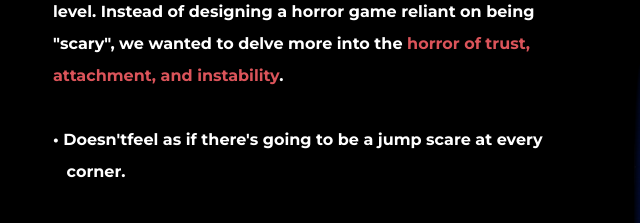
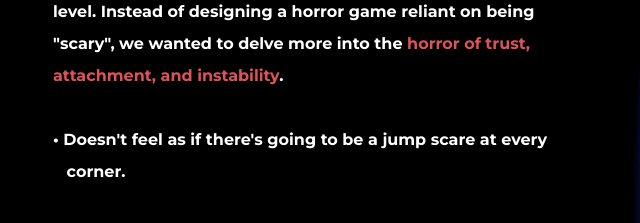
Before and after one commit to Vweiss4/Website, a plain HTML site: page index.html in a window 1280 px wide. Shown: the part 3520-3743 px from the top of the page, 17-657 px from the left. Drawn offline with nearby package versions, Linux system fonts and the light colour scheme.

Commit message:
Update index.html

```diff
--- a/index.html
+++ b/index.html
@@ -150,7 +150,7 @@ We are currently working on a game about friendship.</p>
         <p class="u-custom-font u-text u-text-1"><b>Buddy Simulator 1984 is a <span class="u-text-palette-2-base">unique horror experience</span> that can individually connect with each player on a very personalized level. Instead of designing a horror game reliant on being "scary", we wanted to delve more into the <span class="u-text-palette-2-base">horror of trust, attachment, and instability</span>.</b>
           <br>
           <br>
-          <span style="font-weight: 700;">• Doesn't</span><b>feel as if there's going to be a jump scare at every&nbsp; &nbsp; &nbsp; &nbsp; &nbsp; &nbsp; &nbsp;corner.</b>
+          <span style="font-weight: 700;">• </span><b>Doesn't feel as if there's going to be a jump scare at every&nbsp; &nbsp; &nbsp; &nbsp; &nbsp; &nbsp; &nbsp;corner.</b>
           <br>
           <br>
           <span style="font-weight: 700;">• H</span><b>ave a constant sensation of <span class="u-text-palette-2-base">comfort fighting discomfort</span>.</b>
```
